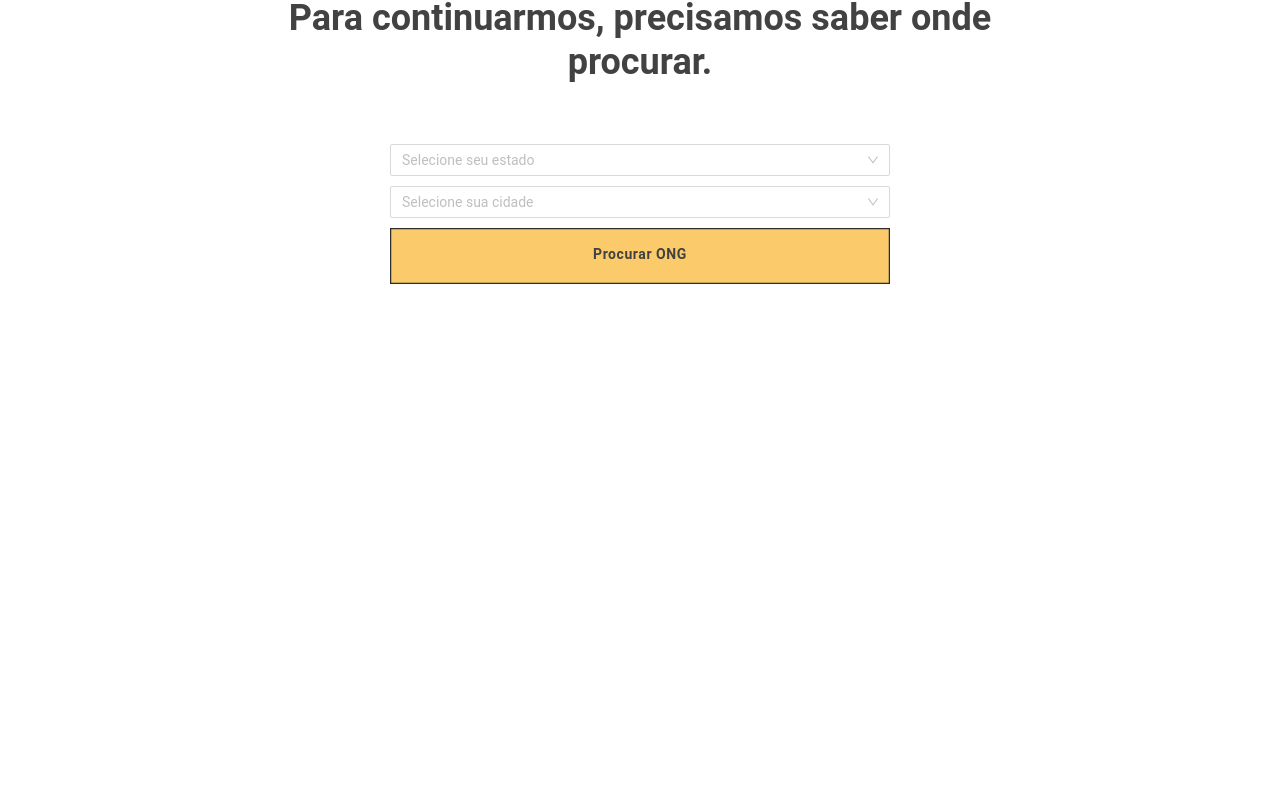
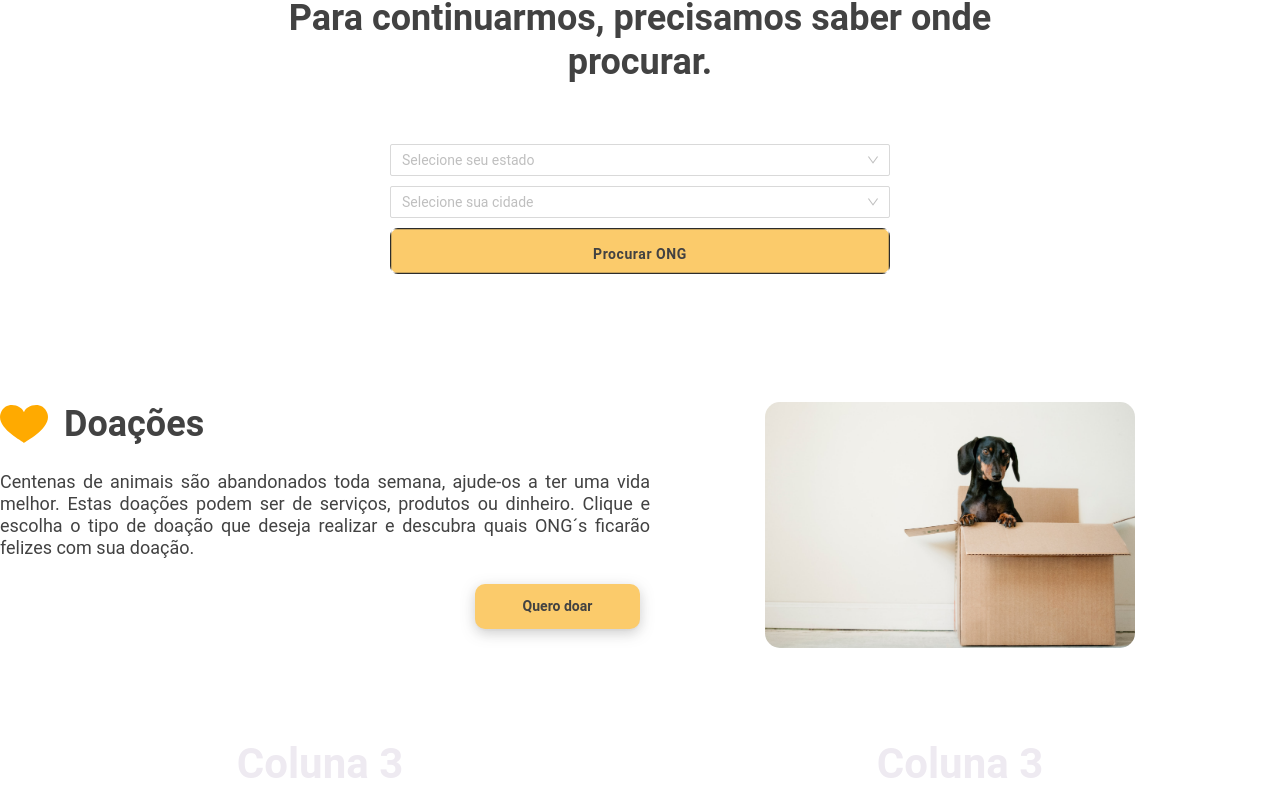
Before and after one commit to ariane011/ongesta, a React (Create React App) app: page / in a window 1280 px wide. Shown: the part 640-1450 px from the top of the page. Before the commit the page ends 952 px from the top, so only its background shows below. Built offline with nearby package versions, Linux system fonts and the light colour scheme; the HTML template or start-up script is replaced by a standard one.

Commit message:
Adicionando conteudo da home page sobre a ONG

```diff
--- a/src/componentes/Form/BuscaOngs.js
+++ b/src/componentes/Form/BuscaOngs.js
@@ -37,7 +37,7 @@ export const BuscaOngs = () => {
         <ContainerButton>
           <a href="/" class="btn btn-1">
             <svg>
-        <rect x="0" y="0" fill="none" width="100%" height="100%"/>
+              <rect x="0" y="0" fill="none" width="100%" height="100%" />
             </svg>
             Procurar ONG
           </a>
--- a/src/componentes/Form/style.styled.js
+++ b/src/componentes/Form/style.styled.js
@@ -38,14 +38,16 @@ export const ContainerButton = styled.div`
 }
 
 .btn-1 {
-  height: 56px;
+  height: 46px;
   width: 500px;
+  border-radius: 10px;
   svg {
-    height: 56px;
+    height: 46px;
     left: 0;
     position: absolute;
     top: 0;
     width: 100%;
+    border-radius: 8px;
   }
 
   rect {
@@ -63,7 +65,7 @@ export const ContainerButton = styled.div`
   letter-spacing: 0.5px;
 
   rect {
-    stroke-width: 3.5;
+    stroke-width: 2.5;
     stroke-dasharray: 200, 690;
     stroke-dashoffset: 200;
     transition: all 1.35s cubic-bezier(0.5, 1.3, 0, 1);
--- a/src/componentes/Header/Header.styled.js
+++ b/src/componentes/Header/Header.styled.js
@@ -30,9 +30,9 @@ export const Container = styled.span`
     line-height: 17px;
     text-align: center;
     color: #424242;
-    border-radius: 5px;
     border: none;
     filter: drop-shadow(0px 4px 7px rgba(50, 50, 50, 0.25));
+    border-radius: 10px;
     &:hover {
       background-color: #ffd880;
       transition: 0.3s;
@@ -44,6 +44,7 @@ export const Container = styled.span`
     }
   }
   .ant-menu-item .ant-menu-item-only-child {
+    height: 0;
     background-color: transparent;
     &:focus {
       background-color: transparent;
--- a/src/componentes/HomePage/index.js
+++ b/src/componentes/HomePage/index.js
@@ -2,6 +2,7 @@ import React from "react";
 import { Row, Col } from "antd";
 import { Container } from "./HomePage.styled";
 import { BuscaOngs } from "../Form/BuscaOngs";
+import { Sobre } from "../Sobre";
 
 export const HomePage = () => {
   return (
@@ -24,6 +25,7 @@ export const HomePage = () => {
 
             <h3>Para continuarmos, precisamos saber onde procurar.</h3>
             <BuscaOngs />
+            <Sobre />
           </div>
         </Container>
       </Col>
--- /dev/null
+++ b/src/componentes/Sobre/index.js
@@ -0,0 +1,57 @@
+import React from "react";
+import { Row, Col, Button } from "antd";
+import IconeCoracao from "../../assets/icons/coracao.svg";
+import ImageDogCaixa from "../../assets/images/dog-caixa.jpg";
+import { Container } from "./style.styled";
+
+export const Sobre = () => {
+  return (
+    <Container>
+      <Row>
+        <Col xl={24}>
+          <Row>
+            <Col xs={12} xl={12}>
+              <div className="title-doacoes">
+                <div className="icone-coracao">
+                  <img src={IconeCoracao} alt="Coração" />
+                </div>
+                <div>
+                  <h3>Doações</h3>
+                </div>
+              </div>
+              <div>
+                <p>
+                  Centenas de animais são abandonados toda semana, ajude-os a
+                  ter uma vida melhor. Estas doações podem ser de serviços,
+                  produtos ou dinheiro. Clique e escolha o tipo de doação que
+                  deseja realizar e descubra quais ONG´s ficarão felizes com sua
+                  doação.
+                </p>
+                <div className="btn-doar">
+                  <Button>Quero doar</Button>
+                </div>
+              </div>
+            </Col>
+            <Col xs={12} xl={12}>
+              <div className="img-dog-caixa">
+                <img
+                  src={ImageDogCaixa}
+                  alt="Cachorro dentro da caixa"
+                  style={{ width: 370, borderRadius: 15, marginLeft: 250 }}
+                />
+              </div>
+            </Col>
+          </Row>
+          <Row>
+            <Col xl={12}>
+              <h1>Coluna 3</h1>
+            </Col>
+            <Col xl={12}>
+              <h1>Coluna 3</h1>
+            </Col>
+          </Row>
+        </Col>
+      </Row>
+    </Container>
+  );
+};
--- /dev/null
+++ b/src/componentes/Sobre/style.styled.js
@@ -0,0 +1,67 @@
+import styled from "styled-components";
+
+export const Container = styled.div`
+  margin-top: 100px;
+  p {
+    width: 650px;
+    font-family: "Roboto", sans-serif;
+    font-style: normal;
+    font-weight: normal;
+    text-align: justify;
+    font-size: 18px;
+    line-height: 22px;
+    color: #424242;
+    margin: 25px 0 25px auto;
+  }
+  h3 {
+    margin: 0px auto;
+    width: auto;
+  }
+  .icone-coracao {
+    margin-right: 16px;
+
+    width: auto;
+  }
+  Button {
+    background-color: #fbcb6b;
+    width: 165px;
+    height: 45px;
+    font-style: normal;
+    font-weight: 600;
+    font-size: 14px;
+    line-height: 17px;
+    text-align: center;
+    color: #424242;
+    border: none;
+    filter: drop-shadow(0px 4px 7px rgba(50, 50, 50, 0.25));
+    border-radius: 10px;
+    &:hover {
+      background-color: #ffd880;
+      transition: 0.3s;
+      color: #424242;
+    }
+    &:focus {
+      background-color: #ffd880;
+      color: #424242;
+    }
+  }
+  .btn-doar {
+    display: flex;
+    align-items: center;
+    justify-content: flex-end;
+  }
+  .img-dog-caixa {
+    display: flex;
+    align-items: center;
+    justify-content: center;
+    width: 370px;
+    border-radius: 15px;
+  }
+  .title-doacoes {
+    display: flex;
+    align-items: center;
+    justify-content: flex-start;
+    width: 650px;
+    margin: 0 0 0 auto;
+  }
+`;
```
Also changed, not shown: src/App.js (+5 -5 lines), src/assets/icons/coracao.svg (added), src/assets/images/dog-caixa.jpg (added). Lines whose indentation alone changed are shown as unchanged.
